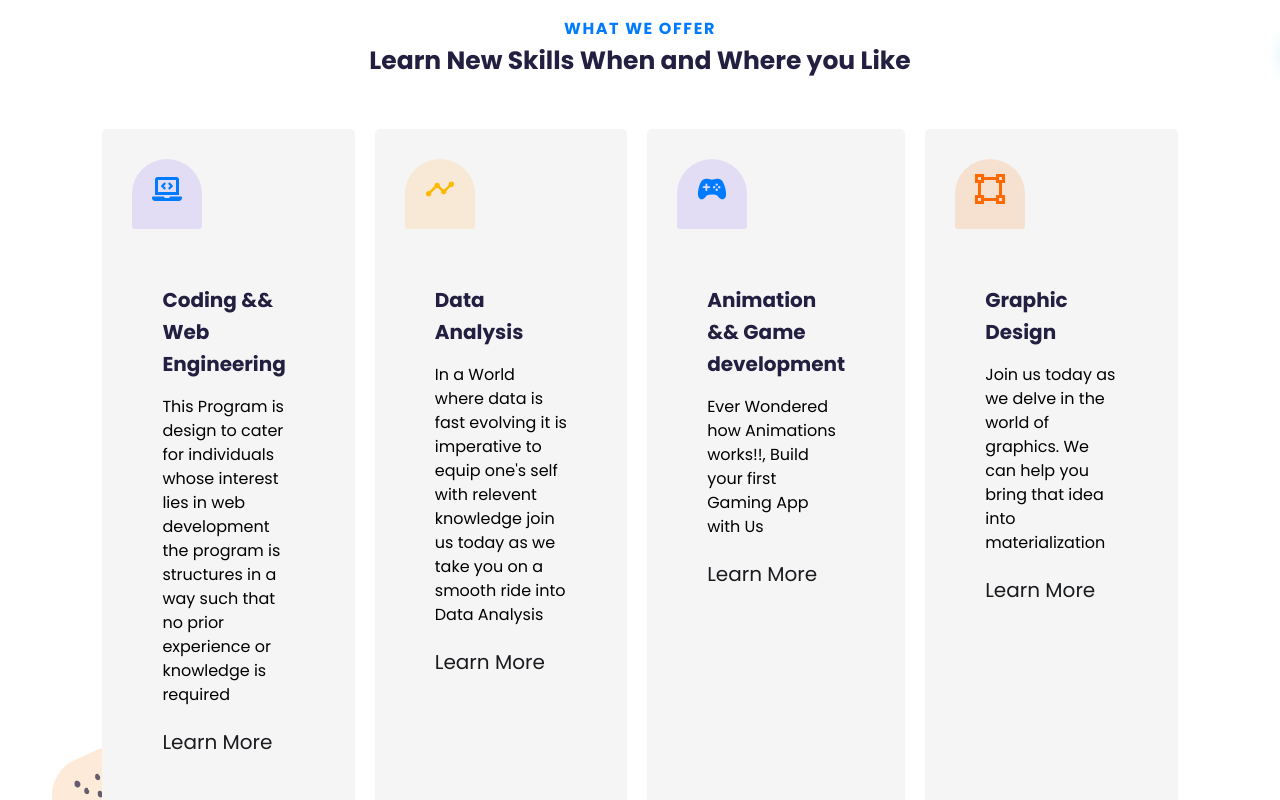
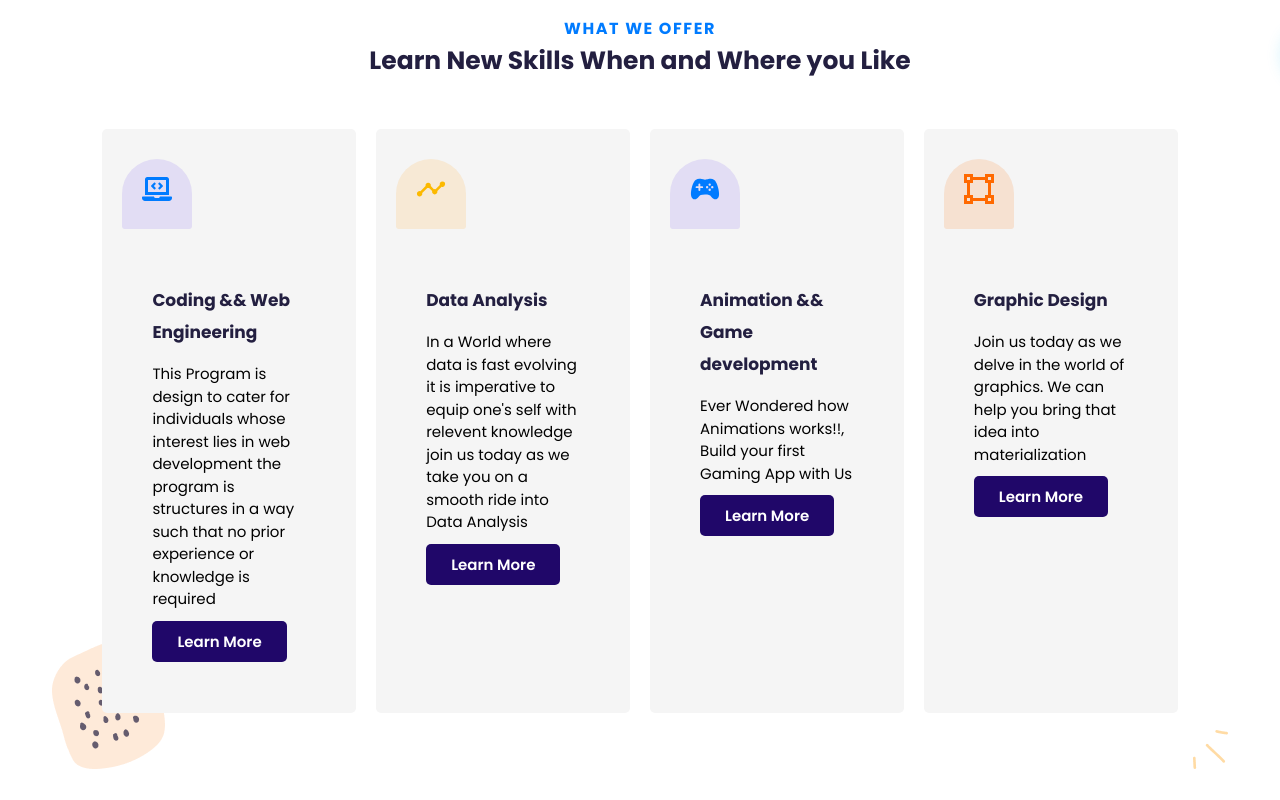
Before and after one commit to Klessy/Thinktech, a React (Vite) app: page / in a window 1280 px wide. Shown: the part 700-1500 px from the top of the page. Built offline with nearby package versions, Linux system fonts and the light colour scheme; a web font is replaced by a local one.

Commit message:
Servive card design updated

```diff
--- a/src/components/Services.jsx
+++ b/src/components/Services.jsx
@@ -39,7 +39,9 @@ const Services = () => {
                     <h6>{title}</h6>
                     <p>{desc}</p>
                     <div className="read-more">
-                      <Link className="learn__more">{btn}</Link>
+                      <Link className="learn__more" to={`/courses/${id}`}>
+                        {btn}
+                      </Link>
                     </div>
                   </div>
                 </div>
--- a/src/components/styles/services.css
+++ b/src/components/styles/services.css
@@ -17,7 +17,7 @@
 .service-card {
   background: #f5f5f5;
   height: 100%;
-  padding: 30px 30px;
+  padding: 30px 20px;
   border-radius: 5px;
   transition: 0.4s;
   position: relative;
@@ -31,6 +31,11 @@
 .content h6 {
   line-height: 32px;
   margin-bottom: 15px;
+  font-size: 1.7rem;
+}
+
+.content p {
+  font-size: 1.5rem;
 }
 
 /* .learn__more::after {
@@ -38,15 +43,36 @@
   width: 0%;
   height: 3px;
   position: absolute;
-  bottom: 30px;
-  left: 30px;
+  bottom: 55px;
+  left: 40px;
   background: var(--primary);
+  transition: var(--transition);
+} */
+
+/* .learn__more:hover::after {
+  width: 35%;
+} */
+
+.learn__more {
+  background-color: var(--semi-darkBlue);
+  padding: 10px 25px;
+  color: var(--white);
+  font-size: 20px;
+  border-radius: 5px;
+  border: transparent;
+  outline: none;
+  font-size: 1.5rem;
+  font-weight: 600;
   transition: var(--transition);
 }
 
-.learn__more:hover::after {
-  width: 35%;
-} */
+.learn__more:hover {
+  border: 1px solid var(--semi-darkBlue);
+  background-color: transparent;
+  color: var(--dark-blue);
+  word-spacing: 2px;
+  /* color: var(--primary); */
+}
 
 .service-card .icon {
   position: relative;
--- a/src/data.jsx
+++ b/src/data.jsx
@@ -546,6 +546,52 @@ const coursePageData = [
   },
   {
     id: 2,
+    course_img: Course_3,
+    course_title: "Data Analysis",
+    authorImg: Course_1,
+    author_title: "George",
+    course_desc: "The Complete Guide to Data Analysis",
+    lessons: 17,
+    price: "75",
+    course_details:
+      "Lorem ipsum dolor sit amet consectetur adipisicing elit. Quisquam, quas voluptatibus nemo vitae voluptate aspernatur dolores repudiandae, doloribus, non ea iure. Accusamus repudiandae perspiciatis quis",
+    overview: {
+      course_complete_desc:
+        "Lorem ipsum dolor sit, amet consectetur adipisicing elit. Autem, a maxime! Doloremque a delectus molestias, consequatur quisquam sunt fuga, iusto quaerat mollitia ut nobis ipsum eius, laudantium adipisci ab quas? Lorem ipsum dolor sit, amet consectetur adipisicing elit. Similique itaque quam explicabo illum perspiciatis, quis alias, tempora ex dolor, molestias ratione voluptatibus dolorum! Sint autem dolores optio earum modi officiis?",
+      you_will_learn: [
+        "Neque sodales ut etiam sit amet nisl purus non tellus orci ac auctor \n Neque sodales ut etiam sit amet nisl purus non tellus orci ac auctor \n Neque sodales ut etiam sit amet nisl purus non tellus orci ac auctor",
+        "",
+      ],
+      certification:
+        "Lorem ipsum dolor, sit amet consectetur adipisicing elit. Neque, sint corrupti reiciendis quia praesentium doloremque. Itaque voluptate quam voluptatibus reiciendis quisquam quasi, veniam id autem cumque, quia perferendis minima ex.",
+    },
+    introduction: [
+      "Lorem ipsum dolor sit amet consectetur adipisicing elit. Dolore, culpa? \n Lorem ipsum dolor sit amet consectetur adipisicing elit. Dolore, culpa? \n Lorem ipsum dolor sit amet consectetur adipisicing elit. Dolore, culpa? \n Lorem ipsum dolor sit amet consectetur adipisicing elit. Dolore, culpa? \n Lorem ipsum dolor sit amet consectetur adipisicing elit. Dolore, culpa? \n Lorem ipsum dolor sit amet consectetur adipisicing elit. Dolore, culpa? \n Lorem ipsum dolor sit amet consectetur adipisicing elit. Dolore, culpa? \n Lorem ipsum dolor sit amet consectetur adipisicing elit. Dolore, culpa?",
+    ],
+    instructor: {
+      instructorImg: DataInstructorWhiteImg,
+      instructorRole: "Data Analyst",
+      instructorDesc:
+        "George is an instructor and developer living in a suburb of Washington, DC. he has been assigned to aspen ecosystems research and has been involved in several special assignments.",
+      whatsapp: "",
+      twitter: "",
+      linkedln: "",
+      fb: "",
+    },
+    courseSidebar: {
+      duration: "4 Weeks",
+      lessons: "12 Lessons",
+      skillLevel: "Beginner",
+      language: "English",
+      quizzes: 4,
+      certificate: "Yes",
+      passPercentage: 80,
+      deadline: "03 March, 2025",
+      instructorName: "Mr George",
+    },
+  },
+  {
+    id: 3,
     course_img: Course_2,
     course_title: "Animation",
     authorImg: Course_1,
@@ -589,52 +635,6 @@ const coursePageData = [
       passPercentage: 80,
       deadline: "03 March, 2025",
       instructorName: "Mr Paul",
-    },
-  },
-  {
-    id: 3,
-    course_img: Course_3,
-    course_title: "Data Analysis",
-    authorImg: Course_1,
-    author_title: "George",
-    course_desc: "The Complete Guide to Data Analysis",
-    lessons: 17,
-    price: "75",
-    course_details:
-      "Lorem ipsum dolor sit amet consectetur adipisicing elit. Quisquam, quas voluptatibus nemo vitae voluptate aspernatur dolores repudiandae, doloribus, non ea iure. Accusamus repudiandae perspiciatis quis",
-    overview: {
-      course_complete_desc:
-        "Lorem ipsum dolor sit, amet consectetur adipisicing elit. Autem, a maxime! Doloremque a delectus molestias, consequatur quisquam sunt fuga, iusto quaerat mollitia ut nobis ipsum eius, laudantium adipisci ab quas? Lorem ipsum dolor sit, amet consectetur adipisicing elit. Similique itaque quam explicabo illum perspiciatis, quis alias, tempora ex dolor, molestias ratione voluptatibus dolorum! Sint autem dolores optio earum modi officiis?",
-      you_will_learn: [
-        "Neque sodales ut etiam sit amet nisl purus non tellus orci ac auctor \n Neque sodales ut etiam sit amet nisl purus non tellus orci ac auctor \n Neque sodales ut etiam sit amet nisl purus non tellus orci ac auctor",
-        "",
-      ],
-      certification:
-        "Lorem ipsum dolor, sit amet consectetur adipisicing elit. Neque, sint corrupti reiciendis quia praesentium doloremque. Itaque voluptate quam voluptatibus reiciendis quisquam quasi, veniam id autem cumque, quia perferendis minima ex.",
-    },
-    introduction: [
-      "Lorem ipsum dolor sit amet consectetur adipisicing elit. Dolore, culpa? \n Lorem ipsum dolor sit amet consectetur adipisicing elit. Dolore, culpa? \n Lorem ipsum dolor sit amet consectetur adipisicing elit. Dolore, culpa? \n Lorem ipsum dolor sit amet consectetur adipisicing elit. Dolore, culpa? \n Lorem ipsum dolor sit amet consectetur adipisicing elit. Dolore, culpa? \n Lorem ipsum dolor sit amet consectetur adipisicing elit. Dolore, culpa? \n Lorem ipsum dolor sit amet consectetur adipisicing elit. Dolore, culpa? \n Lorem ipsum dolor sit amet consectetur adipisicing elit. Dolore, culpa?",
-    ],
-    instructor: {
-      instructorImg: DataInstructorWhiteImg,
-      instructorRole: "Data Analyst",
-      instructorDesc:
-        "George is an instructor and developer living in a suburb of Washington, DC. he has been assigned to aspen ecosystems research and has been involved in several special assignments.",
-      whatsapp: "",
-      twitter: "",
-      linkedln: "",
-      fb: "",
-    },
-    courseSidebar: {
-      duration: "4 Weeks",
-      lessons: "12 Lessons",
-      skillLevel: "Beginner",
-      language: "English",
-      quizzes: 4,
-      certificate: "Yes",
-      passPercentage: 80,
-      deadline: "03 March, 2025",
-      instructorName: "Mr George",
     },
   },
   {
```
